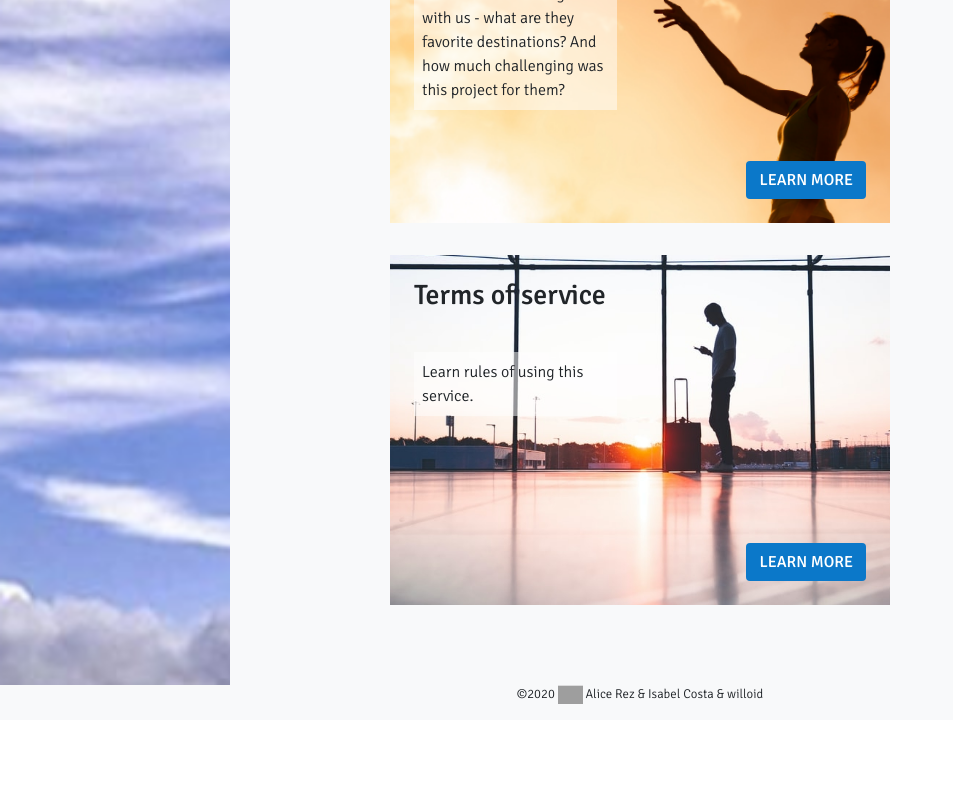
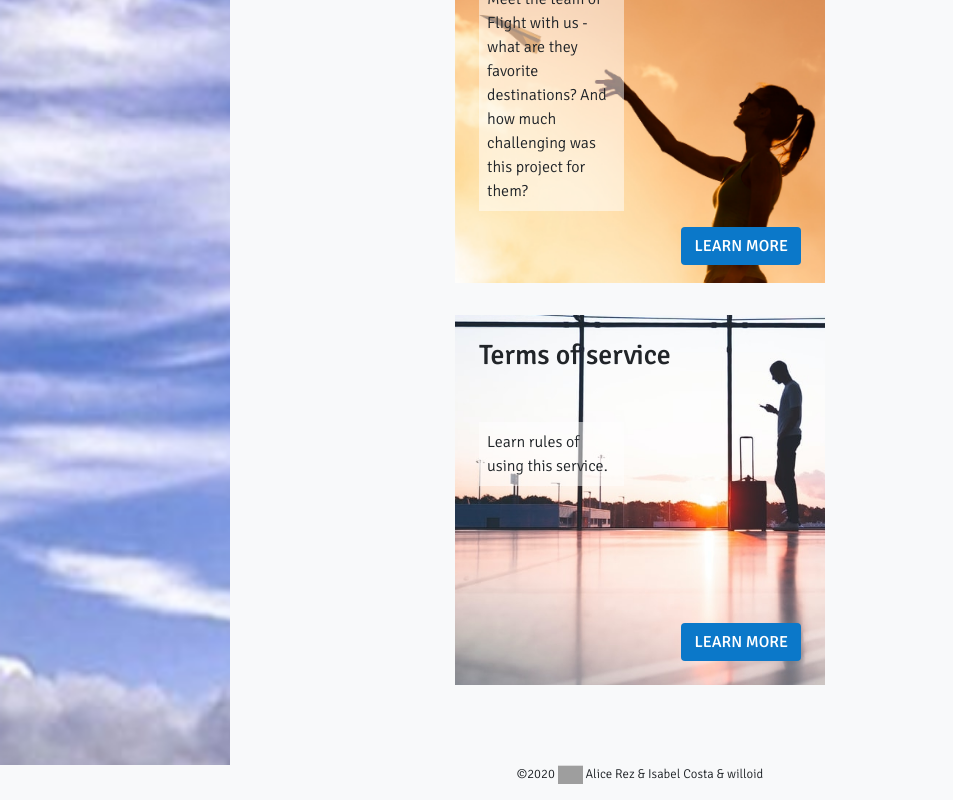
Before and after one commit to belcosta/Flight-with-us, a React (Create React App) app in the folder frontend/: page / in a window 1280 px wide. Shown: the part 1578-2378 px from the top of the page, without its empty margins (0-953 px from the left). Before the commit the page ends 2298 px from the top, so only its background shows below. Built offline with nearby package versions, Linux system fonts and the light colour scheme; no server answers; grey boxes are pictures that could not be loaded; a web font is replaced by a local one.

Commit message:
now 2 in one row also on smaller screens

```diff
--- a/frontend/src/components/Article.css
+++ b/frontend/src/components/Article.css
@@ -1,5 +1,5 @@
 .landing article {
-  flex-basis: 500px;
+  flex-basis: 370px;
   margin-bottom: 2em;
   background-size: cover;
   background-position: center;
@@ -38,13 +38,34 @@
 
 @media screen and (min-width: 700px) {
   .landing article {
-    height: 350px;
+    height: 370px;
   }
   .terms p {
     margin-top: -5em;
   }
   .landing .about {
+    background-size: 180%;
+    background-position: 60% bottom;
+  }
+  .landing .terms {
+    background-size: 380%;
+    background-position: 45% 52%;
+  }
+}
+
+@media screen and (min-width: 1800px) {
+  .landing article {
+    flex-basis: 500px;
+    height: 350px;
+  }
+
+  .landing .about {
     background-size: 140%;
     background-position: 35% bottom;
   }
+  .landing .terms {
+    /* color: white; */
+    background-size: 280%;
+    background-position: 51.5% 50%;
+  }
 }
```
